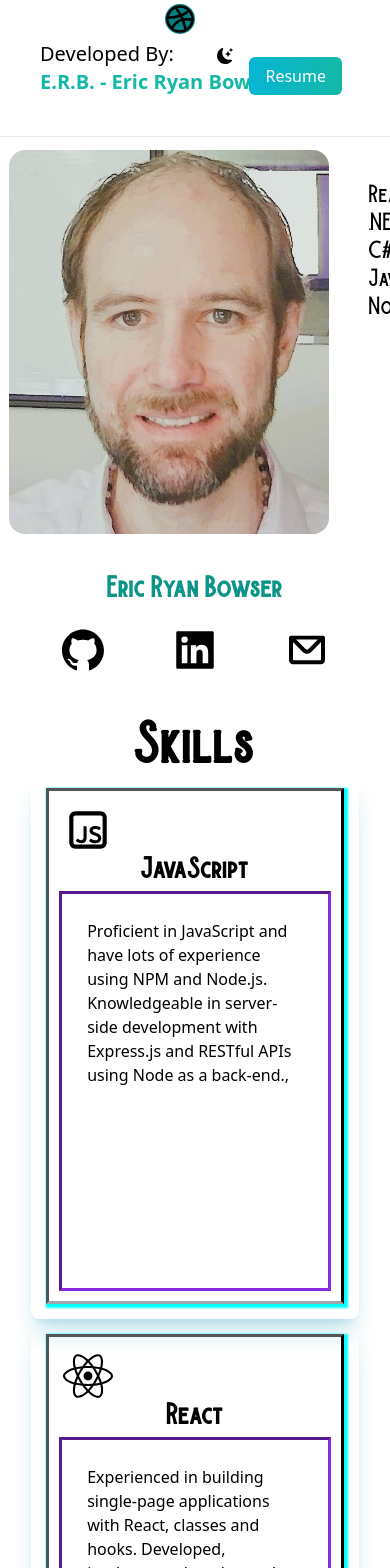
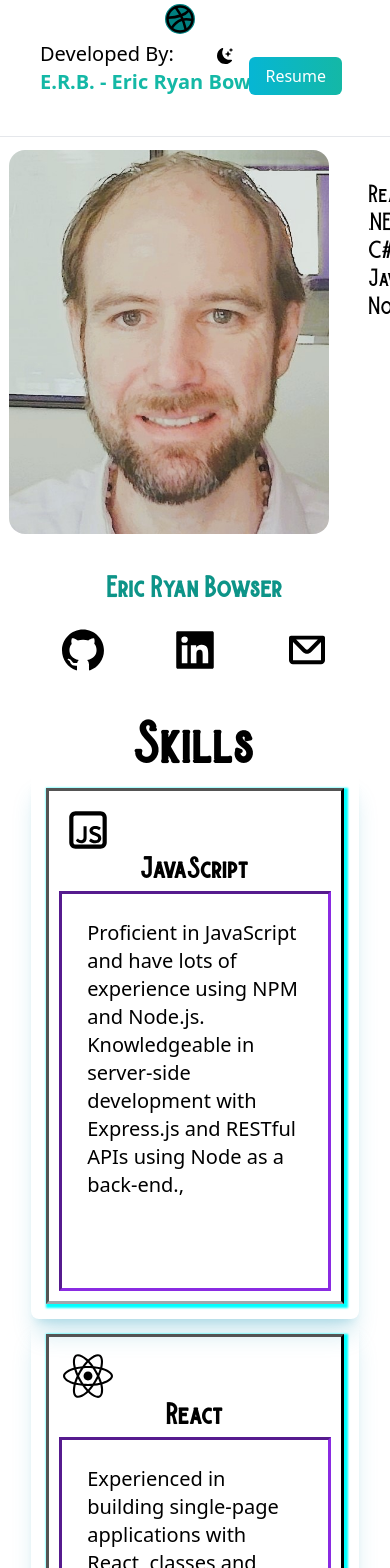
Before and after one commit to ericbowser/my-portfolio, a React app: page / in a window 390 px wide. Shown: the top 1568 px of the page. Built offline with nearby package versions, Linux system fonts and the light colour scheme.

Commit message:
more styling for responsiveness

```diff
--- a/src/components/Cards.js
+++ b/src/components/Cards.js
@@ -23,7 +23,7 @@ const Cards = () => {
                                     borderColor: 'blueviolet',
                                     padding: '25px'
                                 }}
-                                 className={'md:h-1/2 sm:flex-row letter-spacing: -0.025em font-medium'}>
+                                 className={'sm:flex-row md:w-1/2 letter-spacing: -0.025em font-medium text-xl'}>
                                     {skill.description}
                             </div>
                         </div>
```
